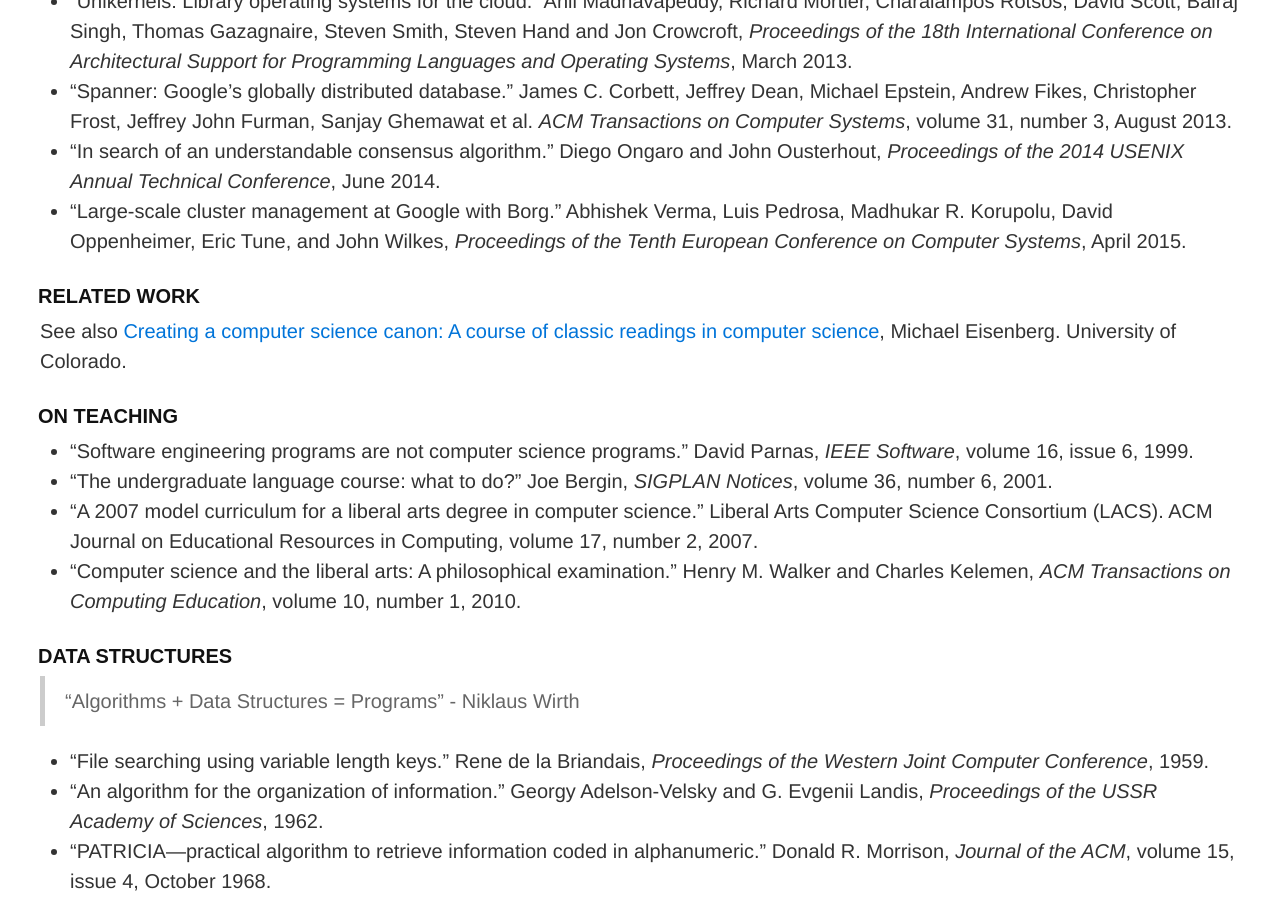
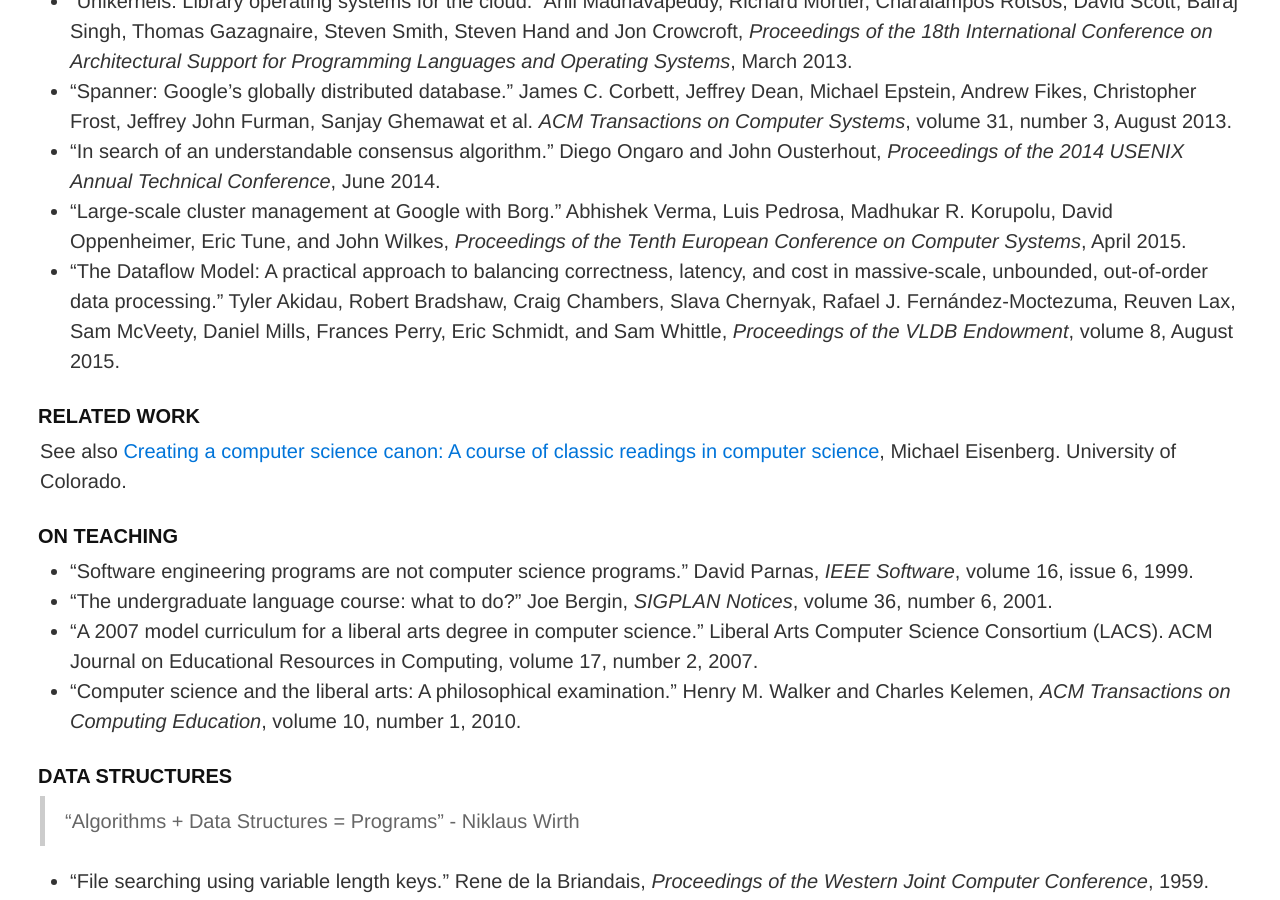
Before and after one commit to mspiegel/mspiegel.github.com, a Jekyll site: the page built from canon.md, in a window 1280 px wide and 900 px high, scrolled down 5724 px. Built offline with Jekyll 4.4.1, drawn with Linux system fonts in a browser that asks for light colours.

Commit message:
Add Dataflow Model paper to canon.md

```diff
--- a/canon.md
+++ b/canon.md
@@ -133,6 +133,7 @@ Suggestions, criticisms, or comments are always appreciated.
 * "Spanner: Google’s globally distributed database." James C. Corbett, Jeffrey Dean, Michael Epstein, Andrew Fikes, Christopher Frost, Jeffrey John Furman, Sanjay Ghemawat et al. _ACM Transactions on Computer Systems_, volume 31, number 3, August 2013.
 * "In search of an understandable consensus algorithm." Diego Ongaro and John Ousterhout, _Proceedings of the 2014 USENIX Annual Technical Conference_, June 2014.
 * "Large-scale cluster management at Google with Borg." Abhishek Verma, Luis Pedrosa, Madhukar R. Korupolu, David Oppenheimer, Eric Tune, and John Wilkes, _Proceedings of the Tenth European Conference on Computer Systems_, April 2015.
+* "The Dataflow Model: A practical approach to balancing correctness, latency, and cost in massive-scale, unbounded, out-of-order data processing." Tyler Akidau, Robert Bradshaw, Craig Chambers, Slava Chernyak, Rafael J. Fernández-Moctezuma, Reuven Lax, Sam McVeety, Daniel Mills, Frances Perry, Eric Schmidt, and Sam Whittle, _Proceedings of the VLDB Endowment_, volume 8, August 2015.
 
 ### Related Work
 
```
